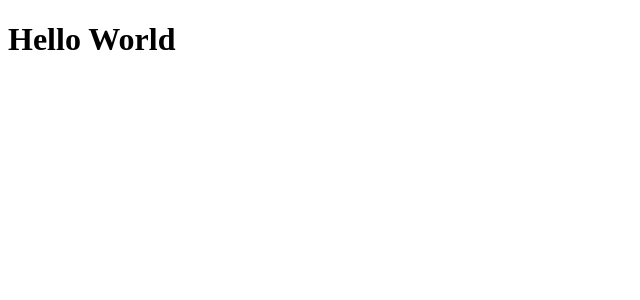
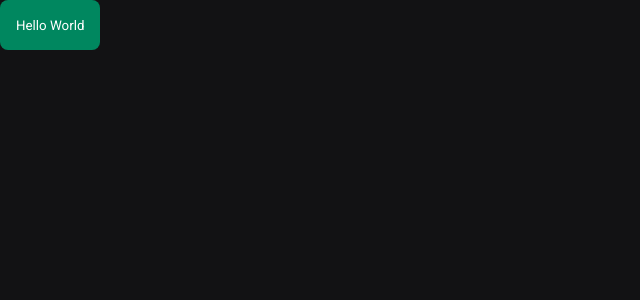
Before and after one commit to JVMedeiros/05-ignite-shop, a Next.js app: page / in a window 1280 px wide. Shown: the top 300 px of the page, without its empty margins (0-640 px from the left). Built offline with nearby package versions, Linux system fonts and the light colour scheme.

Commit message:
feat: impl global styles

```diff
--- a/src/pages/_app.tsx
+++ b/src/pages/_app.tsx
@@ -1,3 +1,8 @@
-export default function MyApp({ Component, pageProps }) {
+import { AppProps } from "next/app";
+import { globalStyles } from "../styles/global";
+
+export default function App({ Component, pageProps }: AppProps) {
+  globalStyles();
+
   return <Component {...pageProps} />
 }
--- a/src/pages/index.tsx
+++ b/src/pages/index.tsx
@@ -1,5 +1,16 @@
+import { styled } from "../styles"
+
+const Button = styled('button', {
+  backgroundColor: '$green500',
+  color: '$white',
+  border: 0,
+  padding: '0 1rem',
+  borderRadius: 8,
+  height: 50
+})
+
 export default function Home() {
   return (
-    <h1>Hello World</h1>
+    <Button>Hello World</Button>
   )
 }
```
